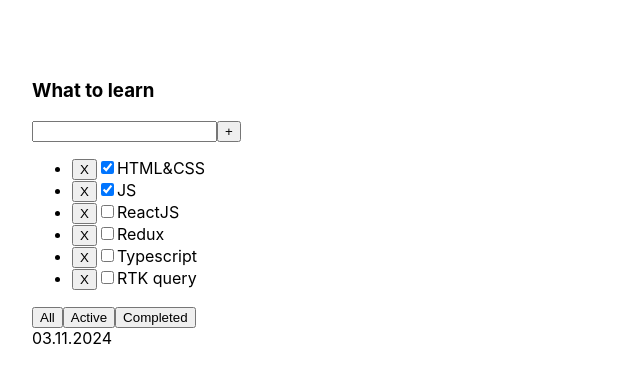
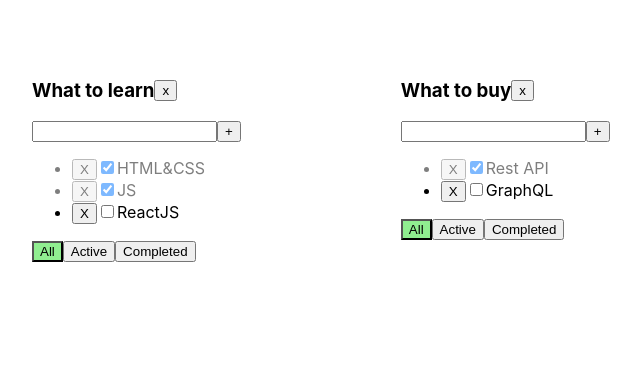
Before and after one commit to Mikhail8815/To-do-List, a React (Create React App) app: page / in a window 1280 px wide. Shown: the top 382 px of the page, without its empty margins (28-669 px from the left). Built offline with nearby package versions, Linux system fonts and the light colour scheme.

Commit message:
sp_02_week_1(new state, refactoring, remove todolist)

```diff
--- a/src/App.css
+++ b/src/App.css
@@ -6,3 +6,21 @@
 .App > div {
   margin-right: 50px;
 }
+
+.error {
+  border: red 1px solid;
+}
+
+.error-message {
+  color: red;
+}
+.active-filter {
+  background-color: lightgreen;
+}
+.is-done {
+  opacity: 0.5;
+}
+.todolist-title-container {
+  display: flex;
+  align-items: center;
+}
--- a/src/App.tsx
+++ b/src/App.tsx
@@ -1,4 +1,4 @@
-import React from 'react';
+import React, {useState} from 'react';
 import './App.css';
 import {Todolist} from "./components/Todolist";
 import {v1} from "uuid";
@@ -11,53 +11,101 @@ export type TaskType = {
     isDone: boolean;
 }
 
+export type TodolistType = {
+    title: string,
+    filter: FilterValuesType,
+    id: string
+}
+export type TasksStateType = {
+    [key: string]: TaskType[]
+}
+
 
 function App() {
+    let todolistID1 = v1()
+    let todolistID2 = v1()
 
-    const [tasks, setTasks] = React.useState<TaskType[]>(
-        [
-            {id: v1(), title: 'HTML&CSS', isDone: true},
-            {id: v1(), title: 'JS', isDone: true},
-            {id: v1(), title: 'ReactJS', isDone: false},
-            {id: v1(), title: 'Redux', isDone: false},
-            {id: v1(), title: 'Typescript', isDone: false},
-            {id: v1(), title: 'RTK query', isDone: false}
+    let [todolists, setTodolists] = useState<TodolistType[]>([
+        {id: todolistID1, title: 'What to learn', filter: 'all'},
+        {id: todolistID2, title: 'What to buy', filter: 'all'},
+    ])
+
+    let [tasks, setTasks] = useState<TasksStateType>({
+        [todolistID1]: [
+            { id: v1(), title: 'HTML&CSS', isDone: true },
+            { id: v1(), title: 'JS', isDone: true },
+            { id: v1(), title: 'ReactJS', isDone: false },
+        ],
+        [todolistID2]: [
+            { id: v1(), title: 'Rest API', isDone: true },
+            { id: v1(), title: 'GraphQL', isDone: false },
         ]
-    );
+    })
 
-    const [filter, setFilter] = React.useState<FilterValuesType>('all')
-
-    let tasksForTodoList = tasks;
-
-    if (filter === 'active') {
-        tasksForTodoList = tasks.filter((task: TaskType) => task.isDone === false)
-    }
-    if (filter === 'completed') {
-        tasksForTodoList = tasks.filter((task: TaskType) => task.isDone === true)
-    }
-    const changeFilter = (filter: FilterValuesType) => {
-        setFilter(filter)
+    const changeFilter = (filter: FilterValuesType, todolistId: string) => {
+        setTodolists(todolists.map(tl => (tl.id === todolistId ? { ...tl, filter } : tl)))
     }
 
 
-    const removeTask = (taskId: string) => {
-        const filteredTasks = tasks.filter((task: TaskType) => task.id != taskId)
-        setTasks(filteredTasks)
+    const removeTask = (taskId: string, todolistId: string) => {
+        const filteredTasks = tasks[todolistId].filter((task: TaskType) => task.id != taskId)
+        setTasks({...tasks, [todolistId]: filteredTasks})
     }
 
-    const addTask = (title: string) => {
+    const addTask = (title: string, totolistId: string) => {
         let newTask: TaskType = {id: v1(), title: title, isDone: false}
-        setTasks([newTask, ...tasks])
+        setTasks({...tasks, [totolistId]: [newTask, ...tasks[totolistId]]})
+    }
+
+    const changeTaskStatus = (taskId: string, taskStatus: boolean, todolistId: string) => {
+        // const task  = tasks.find((task: TaskType) => task.id === taskId)
+        // if (task) {
+        //     task.isDone = taskStatus
+        //     setTasks([...tasks])
+        // }
+
+        const newTodolistTasks = {...tasks, [todolistId]: tasks[todolistId].map(t => (t.id === taskId ? { ...t, isDone: taskStatus } : t)) }
+        setTasks(newTodolistTasks)
+
+        //       let newTasks = tasks.map((task) => {
+        //           if (task.id === taskId) {
+        //               return {...task, isDone: !task.isDone}
+        //           } else return task
+        //       })
+        // setTasks(newTasks)
+    }
+    const removeTodolist = (todolistId: string) => {
+        const newTodolists = todolists.filter(tl => tl.id !== todolistId)
+        setTodolists(newTodolists)
+
+        delete tasks[todolistId]
+        setTasks({...tasks})
     }
 
     return (
         <div className="App">
-            <Todolist title={"What to learn"}
-                      tasks={tasksForTodoList}
-                      date={"03.11.2024"}
-                      removeTask={removeTask}
-                      changeFilter={changeFilter}
-                      addTask={addTask}/>
+            {todolists.map((tl) => {
+                let tasksForTodoList = tasks[tl.id];
+
+                if (tl.filter === 'active') {
+                    tasksForTodoList = tasksForTodoList.filter((task: TaskType) => task.isDone === false)
+                }
+                if (tl.filter === 'completed') {
+                    tasksForTodoList = tasksForTodoList.filter((task: TaskType) => task.isDone === true)
+                }
+                return <Todolist
+                    key={tl.id}
+                    id={tl.id}
+                    title={tl.title}
+                    tasks={tasksForTodoList}
+                    removeTask={removeTask}
+                    changeFilter={changeFilter}
+                    addTask={addTask}
+                    changeTaskStatus={changeTaskStatus}
+                    filter={tl.filter}
+                    removeTodolist={removeTodolist}/>
+            })}
+
         </div>
     )
 }
--- a/src/components/Button.tsx
+++ b/src/components/Button.tsx
@@ -2,9 +2,10 @@ import React from 'react';
 
 type ButtonPropsType = {
     title: string,
-    onClick?: () => void,
+    onClick: () => void,
+    className?: string,
 }
 
-export const Button = ({ title, onClick }: ButtonPropsType) => {
-    return <button onClick={onClick}>{title}</button>
+export const Button = ({ title, onClick, className }: ButtonPropsType) => {
+    return <button className={className} onClick={onClick}>{title}</button>
 }
--- a/src/components/Task.tsx
+++ b/src/components/Task.tsx
@@ -1,19 +1,26 @@
 // @flow
 import * as React from 'react';
 import {Button} from "./Button";
+import {ChangeEvent} from "react";
 
 type TaskType = {
-    id: string,
+    id: string
+    taskId: string,
     title: string;
     isDone: boolean;
     removeTaskHandler: ()=>void
+    changeTaskStatus: (taskId: string, isDone: boolean, todolistId: string) => void,
 };
 
-export const Task = ({id, title, isDone, removeTaskHandler}: TaskType) => {
+export const Task = ({taskId, title, isDone, removeTaskHandler, changeTaskStatus, id}: TaskType) => {
+    const changeTaskStatusHandler = (e: ChangeEvent<HTMLInputElement>) => {
+        const newStatusValue = e.currentTarget.checked
+        changeTaskStatus(taskId, newStatusValue, id)
+    }
     return (
-        <li key={id}>
+        <li key={taskId} className={isDone ? "is-done" : ""}>
             <Button title={'X'} onClick={removeTaskHandler}/>
-            <input type="checkbox" checked={isDone}/>
+            <input type="checkbox" checked={isDone} onChange={changeTaskStatusHandler}/>
             <span>{title}</span>
             {/*<button onClick={()=>removeTask(id)}>X</button>*/}
         </li>
--- a/src/components/Todolist.tsx
+++ b/src/components/Todolist.tsx
@@ -2,56 +2,82 @@ import React, {ChangeEvent, KeyboardEvent, useRef, useState} from 'react';
 import {Button} from "./Button";
 import {Task} from "./Task";
 import {FilterValuesType, TaskType} from "../App";
+import {Simulate} from "react-dom/test-utils";
+import error = Simulate.error;
 
 type PropsType = {
     title: string,
+    id: string
     tasks: TaskType[],
-    date?: string,
-    removeTask: (taskId: string) => void,
-    changeFilter: (filter: FilterValuesType) => void
-    addTask: (title: string) => void,
+    removeTask: (taskId: string, todolistId: string) => void,
+    changeFilter: (filter: FilterValuesType, todolistId: string) => void
+    addTask: (title: string, todolistId: string) => void,
+    changeTaskStatus: (taskId: string, isDone: boolean, todolistId: string) => void,
+    filter: string,
+    removeTodolist: (todolistId: string) => void,
 }
 
 
-export const Todolist = ({title, tasks, date, removeTask, changeFilter, addTask}: PropsType) => {
+export const Todolist = ({title, tasks, removeTask, changeFilter, addTask, changeTaskStatus, filter, id, removeTodolist}: PropsType) => {
     // const inputRef = useRef<HTMLInputElement>(null)
 
     const [taskTitle, setTaskTitle] = useState('')
+    const [error, setError] = useState<string | null>(null)
 
     const mappedTasks = tasks.map((task: TaskType) => {
         const removeTaskHandler = () => {
-            removeTask(task.id)
+            removeTask(task.id, id)
         }
-        return <Task id={task.id} title={task.title} isDone={task.isDone} removeTaskHandler={removeTaskHandler}/>
+        return <Task
+            id={id}
+            taskId={task.id}
+            title={task.title}
+            isDone={task.isDone}
+            removeTaskHandler={removeTaskHandler}
+            changeTaskStatus={changeTaskStatus}/>
     })
 
     const addTaskHandler = () => {
-        addTask(taskTitle);
-        setTaskTitle('')
+        if (taskTitle.trim() !== '') {
+            addTask(taskTitle.trim(), id);
+            setTaskTitle('')
+        } else {
+            setError('Title is required')
+        }
     }
 
-    const changeTaskTitleHandler =(event: ChangeEvent<HTMLInputElement>) => {
+    const changeTaskTitleHandler = (event: ChangeEvent<HTMLInputElement>) => {
         setTaskTitle(event.target.value)
     }
 
     const addTaskOnKeyUpHandler = (event: KeyboardEvent<HTMLInputElement>) => {
+        setError(null)
         if (event.key === 'Enter') {
             addTaskHandler()
         }
     }
     const changeFilterTasksHandler = (filter: FilterValuesType) => {
-        changeFilter(filter)
+        changeFilter(filter, id)
+    }
+    const removeTodolistHandler = () => {
+        removeTodolist(id)
     }
 
     return (
         <div className="App">
             <div>
-                <h3>{title}</h3>
+                <div className={'todolist-title-container'}>
+                    <h3>{title}</h3>
+                    <Button title={'x'} onClick={removeTodolistHandler}/>
+                </div>
                 <div>
                     <input value={taskTitle}
                            onChange={changeTaskTitleHandler}
-                           onKeyUp={addTaskOnKeyUpHandler}/>
+                           onKeyUp={addTaskOnKeyUpHandler}
+                           className={error ? 'error' : ''}/>
+                    {error && <div className={'error-message'}>{error}</div>}
                     <Button onClick={addTaskHandler} title={'+'}/>
+
                 </div>
                 {tasks.length === 0 ? (
                     <p>Тасок нет</p>
@@ -61,12 +87,9 @@ export const Todolist = ({title, tasks, date, removeTask, changeFilter, addTask}
                     </ul>
                 )}
                 <div>
-                    <Button title={"All"} onClick={() => changeFilterTasksHandler('all')}/>
-                    <Button title={"Active"} onClick={() => changeFilterTasksHandler('active')}/>
-                    <Button title={"Completed"} onClick={() => changeFilterTasksHandler('completed')}/>
-                </div>
-                <div>
-                    {date}
+                    <Button className={filter === 'all' ? 'active-filter' : ''} title={"All"} onClick={() => changeFilterTasksHandler('all')}/>
+                    <Button className={filter === 'active' ? 'active-filter' : ''} title={"Active"} onClick={() => changeFilterTasksHandler('active')}/>
+                    <Button className={filter === 'completed' ? 'active-filter' : ''} title={"Completed"} onClick={() => changeFilterTasksHandler('completed')}/>
                 </div>
             </div>
         </div>
```
